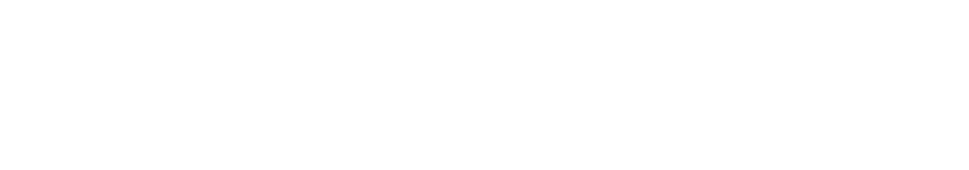
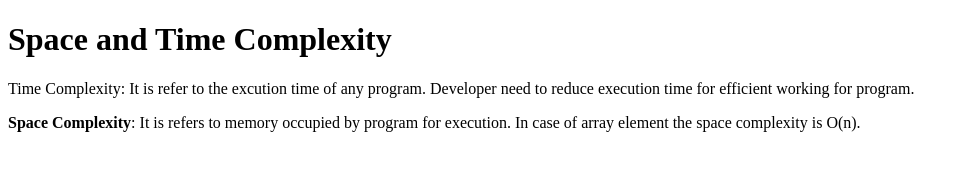
Before and after one commit to acciojob/time-and-space-complexity-Rahulkrjs, a website: page main.html in a window 1280 px wide. Shown: the whole page, without its empty margins (0-969 px from the left). Drawn offline with Linux system fonts and the light colour scheme.

Commit message:
created a submission

```diff
--- a/main.html
+++ b/main.html
@@ -8,7 +8,11 @@
 
 <body>
 	<!-- the entire body must be written by student -->
-    <script type="text/javascript" src="./script.js">
+
+	<H1>Space and Time Complexity</H1>
+	<p>Time Complexity: It is refer to the excution time of any program. Developer need to reduce execution time for efficient working for program.</p>
+	<p><b>Space Complexity</b>: It is refers to memory occupied by program for execution. In case of array element the space complexity is O(n).</p>
+	<script type="text/javascript" src="./script.js">
 </script>
 
 </body>
```
